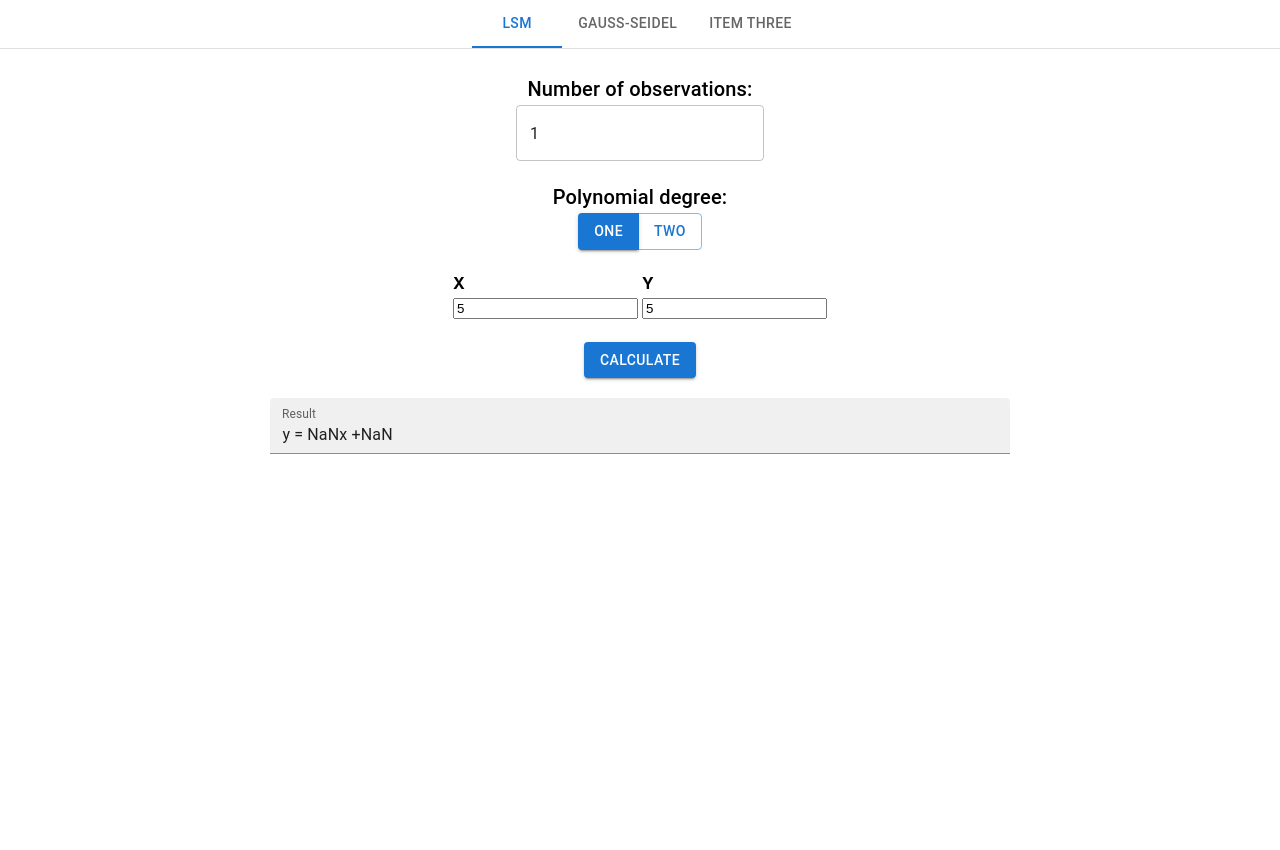
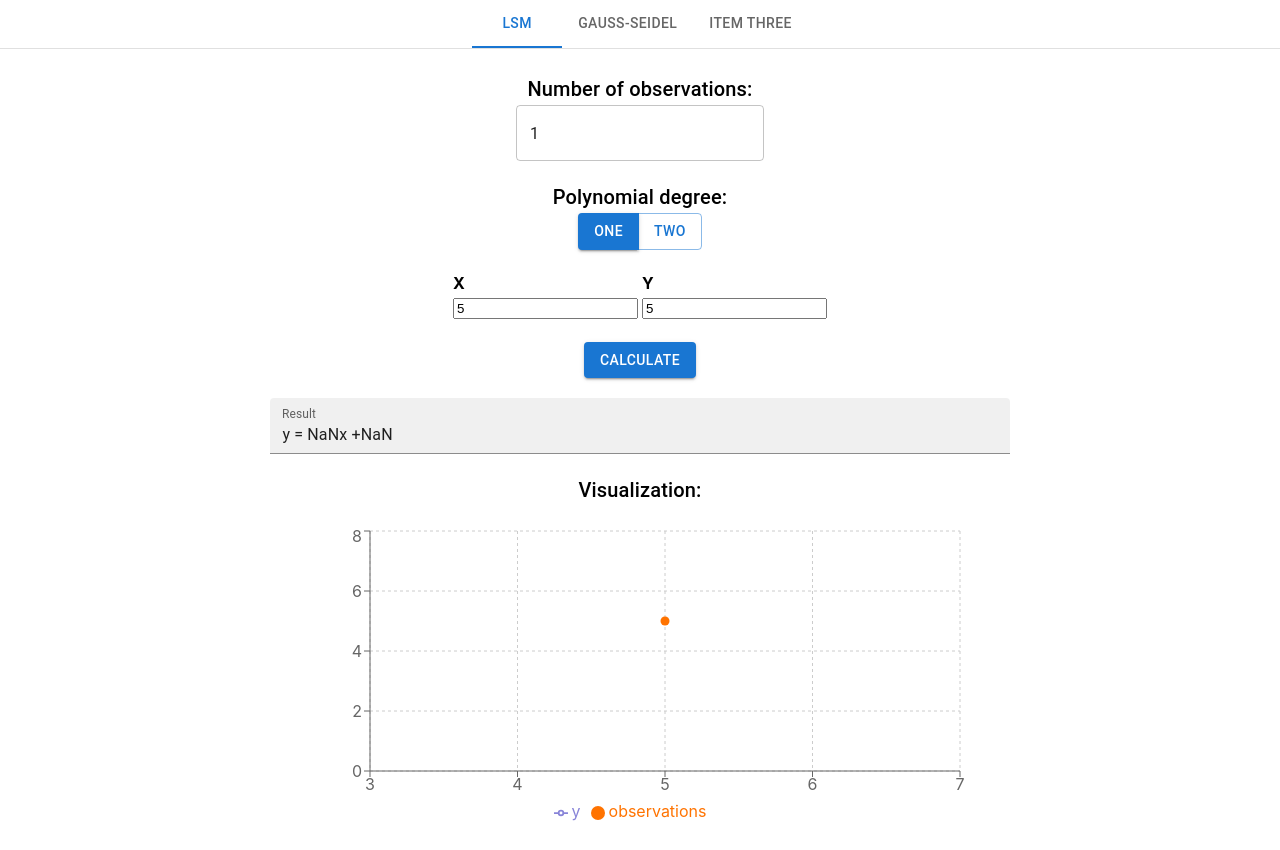
Before and after one commit to Lauvsnes1/numerical-methods, a React (Create React App) app: page / in a window 1280 px wide. Both pictures are taken after typing "5", "5" into the empty fields and a click on the button "CALCULATE". Before the commit the page ends 800 px from the top, so only its background shows below. Built offline with nearby package versions, Linux system fonts and the light colour scheme.

Commit message:
implemented charts for LSM

```diff
--- a/package.json
+++ b/package.json
@@ -19,6 +19,7 @@
     "react": "^18.2.0",
     "react-dom": "^18.2.0",
     "react-scripts": "5.0.1",
+    "recharts": "^2.6.2",
     "typescript": "^4.9.5",
     "web-vitals": "^2.1.4"
   },
--- /dev/null
+++ b/src/components/lineChart.tsx
@@ -0,0 +1,111 @@
+import { Box, Typography } from '@mui/material';
+import React, { useEffect, useState } from 'react';
+import {
+  ComposedChart,
+  Line,
+  XAxis,
+  YAxis,
+  CartesianGrid,
+  Tooltip,
+  Legend,
+  Scatter,
+} from 'recharts';
+
+interface DataRow {
+  x: number | null;
+  y: number | null;
+}
+
+const CustomLineChart = (props: { constants: number[]; dataPoints: DataRow[] }) => {
+  const [data, setData] = useState<{ scatterY: number | null; x: number; lineY: number }[]>([]);
+  const [xAxisDomain, setXAxisDomain] = useState<[number, number]>([0, 0]);
+
+  const mergeData = (
+    scatterData: {
+      x: number;
+      scatterY: number;
+    }[],
+    lineData: {
+      x: number;
+      lineY: number;
+    }[]
+  ) => {
+    const mergedData = lineData.map((linePoint) => {
+      const correspondingScatterPoint = scatterData.find(
+        (scatterPoint) => scatterPoint.x === linePoint.x
+      );
+      return { ...linePoint, scatterY: correspondingScatterPoint?.scatterY || null };
+    });
+    setData(mergedData);
+  };
+
+  useEffect(() => {
+    //Make the points on desired form
+    const scatterData = props.dataPoints
+      .filter((point) => point.x !== null && point.y !== null)
+      .map((point) => ({ x: point.x!, scatterY: point.y! }));
+
+    // calculate min and max x-values for the domain in chart
+    const minX = Math.min(...scatterData.map((data) => data.x)) - 2;
+    const maxX = Math.max(...scatterData.map((data) => data.x)) + 2;
+
+    setXAxisDomain([minX, maxX]);
+    if (props.constants.length === 2) {
+      //case: degree 1
+      const a = props.constants[0];
+      const b = props.constants[1];
+      const f = (x: number) => b * x + a;
+
+      const lineData = Array.from({ length: maxX - minX + 1 }, (_, i) => ({
+        x: minX + i,
+        lineY: f(minX + i),
+      }));
+
+      mergeData(scatterData, lineData);
+    } else if (props.constants.length === 3) {
+      // case: degree 2
+      const a_0 = props.constants[0];
+      const a_1 = props.constants[1];
+      const a_2 = props.constants[2];
+      const f = (x: number) => a_0 + a_1 * x + a_2 * x ** 2;
+
+      const lineData = Array.from({ length: maxX - minX + 1 }, (_, i) => ({
+        x: minX + i,
+        lineY: f(minX + i),
+      }));
+
+      mergeData(scatterData, lineData);
+    }
+  }, [props.constants, props.dataPoints]);
+
+  return (
+    <Box
+      sx={{
+        display: 'flex',
+        justifyContent: 'center',
+        flexDirection: 'column',
+        alignItems: 'center',
+        paddingTop: '20px',
+      }}
+    >
+      <Typography variant="h6">Visualization:</Typography>
+      <ComposedChart
+        width={700}
+        height={300}
+        data={data}
+        margin={{ top: 5, right: 30, left: 20, bottom: 5 }}
+        style={{ paddingTop: '20px' }}
+      >
+        <CartesianGrid strokeDasharray="3 3" />
+        <XAxis dataKey="x" domain={xAxisDomain} />
+        <YAxis />
+        <Tooltip />
+        <Legend />
+        <Line type="monotone" dataKey="lineY" stroke="#8884d8" dot={false} name="y" />
+        <Scatter dataKey="scatterY" fill="#ff7300" name="observations" />
+      </ComposedChart>
+    </Box>
+  );
+};
+
+export default CustomLineChart;
--- a/src/components/lsm.tsx
+++ b/src/components/lsm.tsx
@@ -2,6 +2,8 @@ import React, { useState, ChangeEvent } from 'react';
 import Button from '@mui/material/Button';
 import ButtonGroup from '@mui/material/ButtonGroup';
 import { TextField, Typography } from '@mui/material';
+import CostumLineChart from './lineChart';
+import { round } from 'mathjs';
 
 interface DataRow {
   x: number | null;
@@ -14,18 +16,20 @@ const LSM: React.FC = () => {
   const [data, setData] = useState<DataRow[]>([{ x: null, y: null }]);
   const [polynomialDegree, setPolynomialDegree] = useState<string>('one');
   const [result, setResult] = useState<string>('');
+  const [constants, setConstants] = useState<number[] | undefined>(undefined);
 
   const handleCalculate = () => {
     console.log('data:', data);
     switch (polynomialDegree) {
       case 'one':
         const { a, b } = handleDegreeOne();
-        console.log(a, b);
-        setResult('y = ' + b + 'x +' + a);
+        setConstants([a, b]);
+        setResult('y = ' + round(b, 4) + 'x +' + round(a, 4));
         break;
       case 'two':
         const { a_0, a_1, a_2 } = handleDegreeTwo();
-        setResult('y = ' + a_2 + 'x\u00B2 + ' + a_1 + 'x + ' + a_0);
+        setConstants([a_0, a_1, a_2]);
+        setResult('y = ' + round(a_2, 4) + 'x\u00B2 + ' + round(a_1, 4) + 'x + ' + round(a_0, 4));
 
         break;
     }
@@ -246,6 +250,7 @@ const LSM: React.FC = () => {
           readOnly: true,
         }}
       />
+      {constants && <CostumLineChart constants={constants} dataPoints={data} />}
     </div>
   );
 };
```
Also changed, not shown: 1 other file (tests, documents, lock files or other folders).
